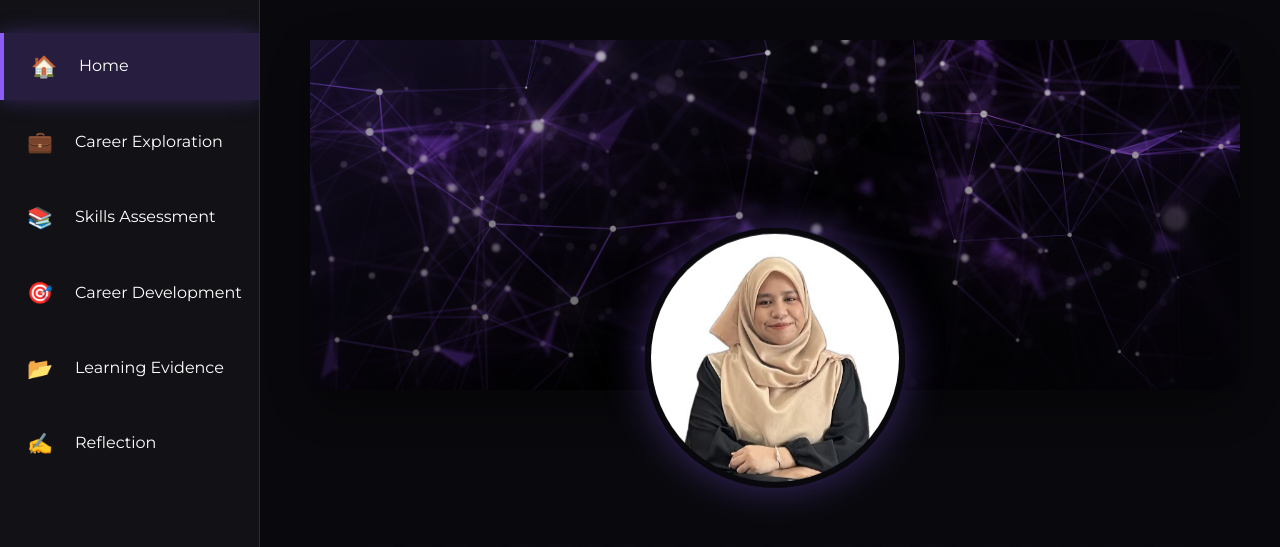
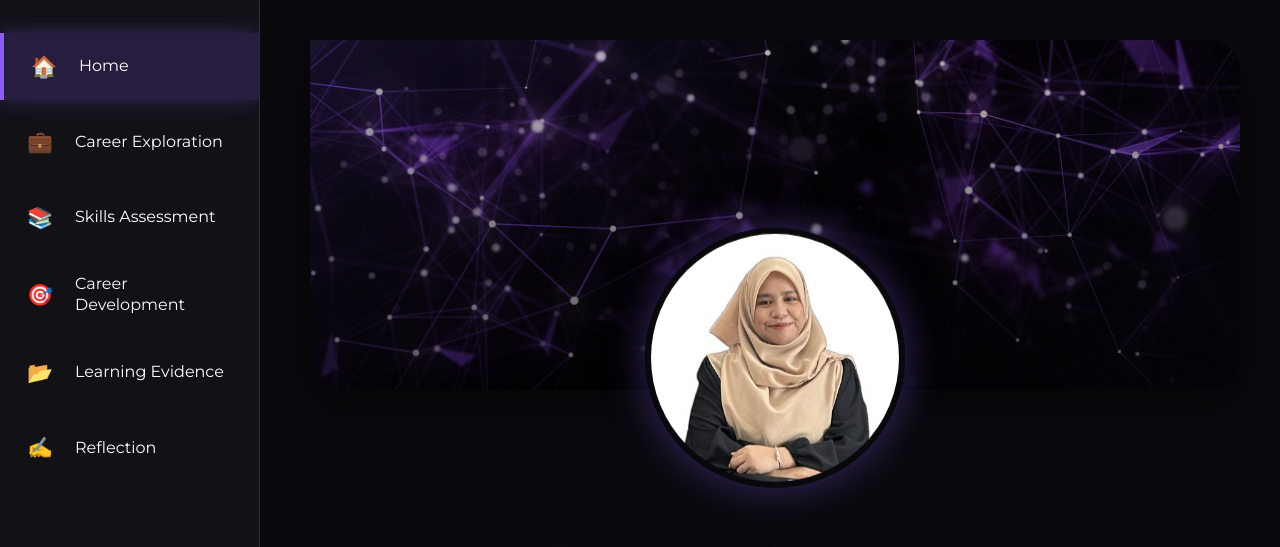
Before and after one commit to juzzatul/juzzatul.github.io, a Jekyll site: the page built from index.md, in a window 1280 px wide. Shown: the top 547 px of the page. Built offline with Jekyll 4.4.1, drawn with Linux system fonts in a browser that asks for light colours.

Commit message:
Update style.scss

```diff
--- a/assets/css/style.scss
+++ b/assets/css/style.scss
@@ -131,7 +131,11 @@ body{
 
     opacity:0;
 
-    white-space:nowrap;
+    white-space:normal;
+
+    word-break:break-word;
+
+    line-height:1.3;
 
     transition:.3s;
 }
```
